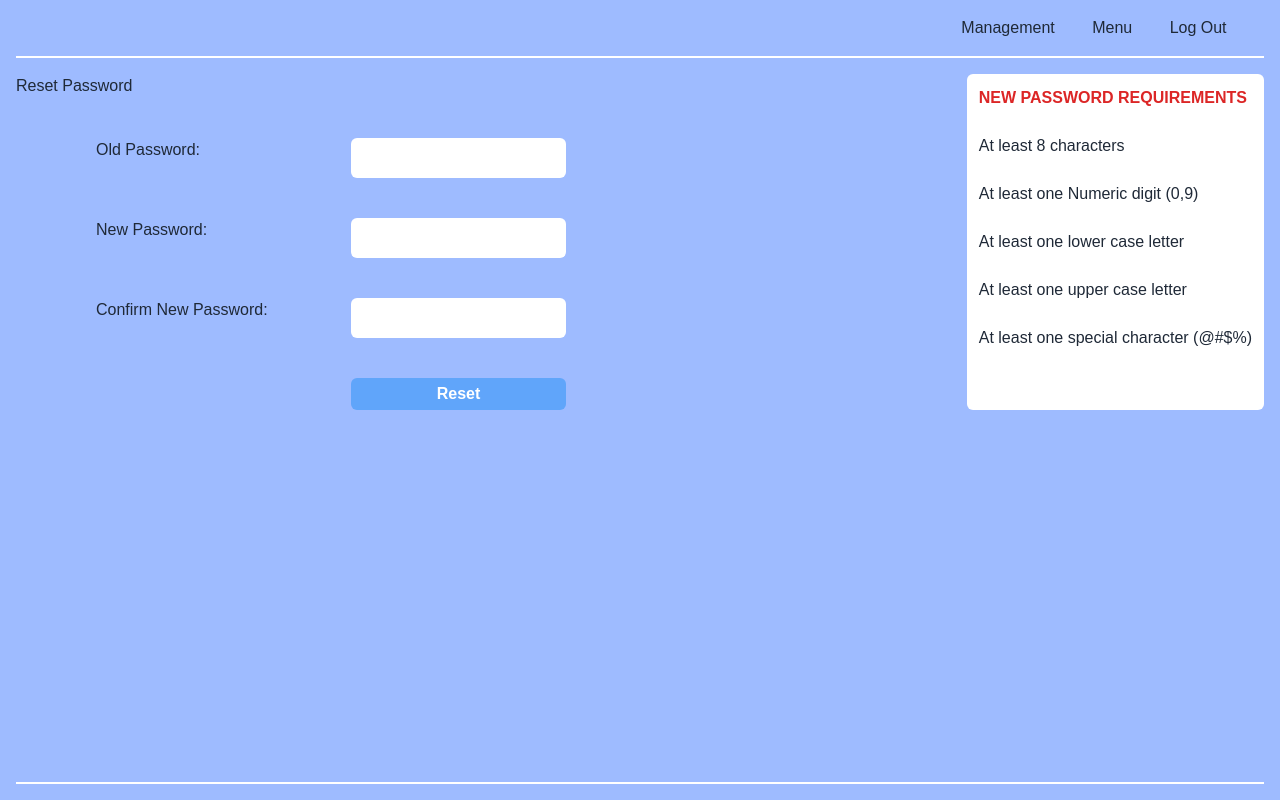
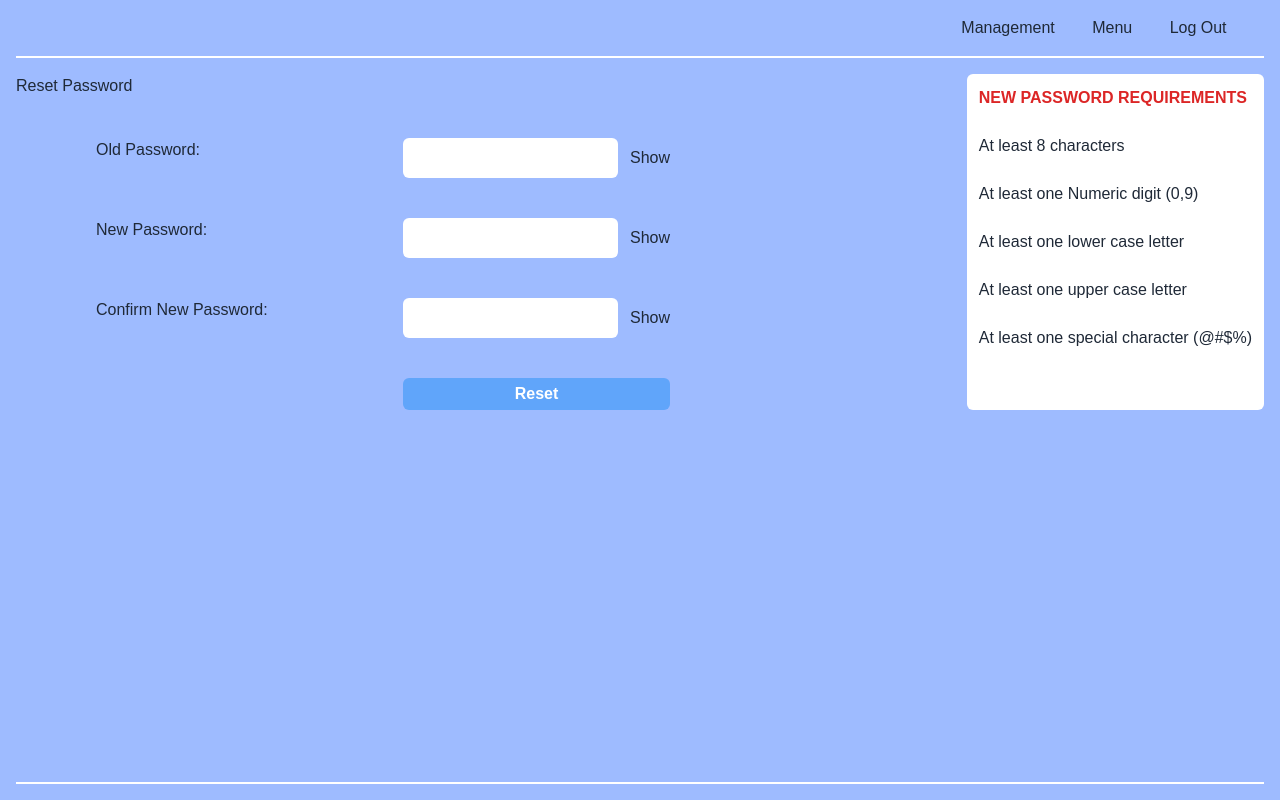
Before and after one commit to mengzhuou/BizWeb, a React (Create React App) app in the folder Frontend/frontend/: page /manageEmployee/resetPassword in a window 1280 px wide. Built offline with nearby package versions, Linux system fonts and the light colour scheme.

Commit message:
feat: Added hide/show password

```diff
--- a/Frontend/frontend/src/components/ResetPassword.jsx
+++ b/Frontend/frontend/src/components/ResetPassword.jsx
@@ -1,47 +1,89 @@
-import React, { useRef } from "react";
-import { useSelector } from "react-redux";
-import { selectCurrentUser } from "./authSlice";
+import React, { useRef, useState } from "react";
+import { useLocation } from "react-router-dom";
 import axios from "axios";
 
 const ResetPassword = () => {
   const refOldPass = useRef(null);
   const refNewPass = useRef(null);
   const refConfirmNewPass = useRef(null);
-  const currentUser = useSelector(selectCurrentUser);
+  const location = useLocation();
+  const [err, setErr] = useState(null);
+  const [resetSuccess, setResetSuccess] = useState(null);
+  const [passVisibility, setPassVisibility] = useState([false, false, false]);
 
   const handleResetPassword = (e) => {
     e.preventDefault();
-    console.log(currentUser);
     axios("/users/resetPassword", {
       method: "PATCH",
       data: {
-        username: currentUser,
+        username: location.state.curUser,
         oldPassword: refOldPass.current.value,
         newPassword: refNewPass.current.value,
       },
       withCredentials: true,
     })
-      .then((res) => console.log(res))
-      .catch((err) => console.log(err));
+      .then((res) => {
+        console.log("a");
+        console.log(res);
+        setResetSuccess(true);
+        setErr(null);
+      })
+      .catch((err) => {
+        console.log("b");
+        console.log(err.response.data.message);
+        setResetSuccess(false);
+        setErr(err.response.data.message);
+      });
   };
+
+  const handleToggleVisibility = (ind) => {
+    setPassVisibility((prev) =>
+      prev.map((item, index) => (index === ind ? !item : item))
+    );
+  };
+
   return (
+    <div>
       <div className="flex justify-between">
         <div>
           <h1>Reset Password</h1>
           <form
             onSubmit={handleResetPassword}
-          className="grid grid-cols-2 gap-10 mt-10 pl-20"
+            className="grid grid-cols-2 gap-10 mt-10 pl-20 mr-3"
           >
             <label htmlFor="">Old Password:</label>{" "}
-          <input type="text" className="h-10 rounded-md p-1" ref={refOldPass} />
+            <div className="flex gap-3">
+              <input
+                type={passVisibility[0] ? "text" : "password"}
+                className="h-10 rounded-md p-1"
+                ref={refOldPass}
+              />
+              <button type="button" onClick={() => handleToggleVisibility(0)}>
+                Show
+              </button>
+            </div>
             <label htmlFor="">New Password:</label>{" "}
-          <input type="text" className="h-10 rounded-md p-1" ref={refNewPass} />
+            <div className="flex gap-3">
+              <input
+                type={passVisibility[1] ? "text" : "password"}
+                className="h-10 rounded-md p-1"
+                ref={refNewPass}
+              />
+              <button type="button" onClick={() => handleToggleVisibility(1)}>
+                Show
+              </button>
+            </div>
             <label htmlFor="">Confirm New Password:</label>{" "}
+            <div className="flex gap-3">
               <input
-            type="text"
+                type={passVisibility[2] ? "text" : "password"}
                 className="h-10 rounded-md p-1"
                 ref={refConfirmNewPass}
               />
+              <button type="button" onClick={() => handleToggleVisibility(2)}>
+                Show
+              </button>
+            </div>
             <div></div>
             <button
               type="submit"
@@ -66,6 +108,13 @@ const ResetPassword = () => {
           <br />
         </div>
       </div>
+      {err && <p className="ml-80 mt-10 text-red-500 font-bold">{err}</p>}
+      {resetSuccess && (
+        <p className="ml-80 mt-10 text-green-500 font-bold">
+          Your Password Has Been Updated Successfully
+        </p>
+      )}
+    </div>
   );
 };
 
--- a/Frontend/frontend/src/components/functions/EmployeeTable.jsx
+++ b/Frontend/frontend/src/components/functions/EmployeeTable.jsx
@@ -48,7 +48,9 @@ const EmployeeTable = ({ clients, loading, err }) => {
             <td>
               <button
                 className="bg-blue-400 rounded-md p-2 font-bold"
-                onClick={() => navigate("resetPassword")}
+                onClick={() =>
+                  navigate("resetPassword", { state: { curUser: username } })
+                }
               >
                 Reset Password
               </button>
```
Lines whose indentation alone changed are shown as unchanged.
